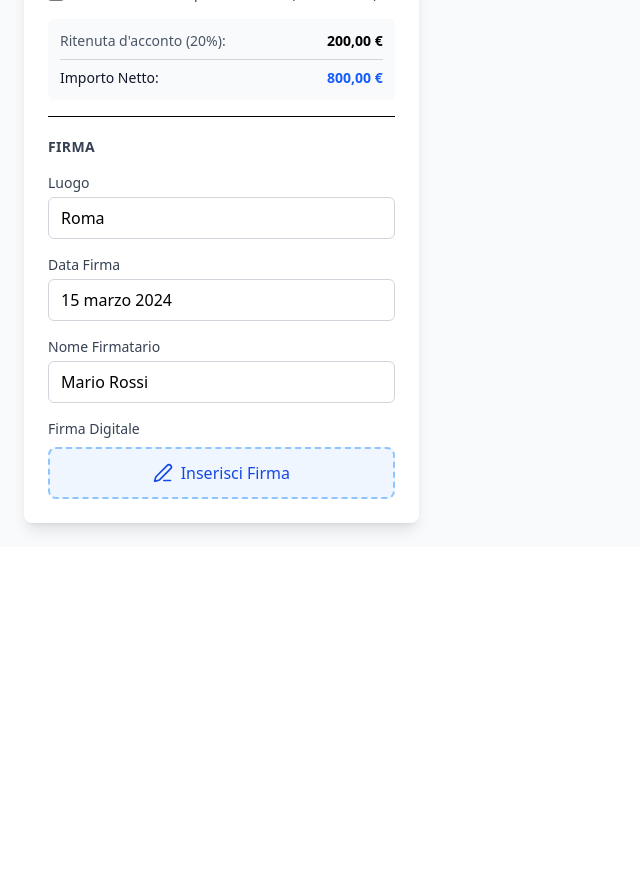
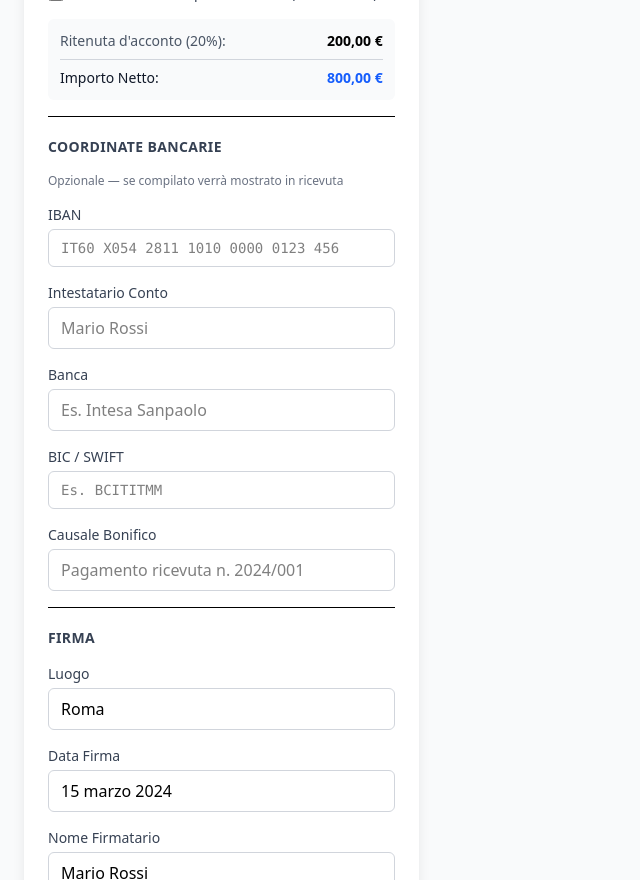
Before and after one commit to Alessandroinfo/ricevuta-occasionale, a React (Vite) app: page / in a window 1280 px wide. Shown: the part 1920-2800 px from the top of the page, without its empty margins (0-640 px from the left). Before the commit the page ends 2467 px from the top, so only its background shows below. Built offline with nearby package versions, Linux system fonts and the light colour scheme.

Commit message:
Aggiungi sezione coordinate bancarie per il pagamento e rimuovi pulsante Esporta duplicato

```diff
--- a/src/App.jsx
+++ b/src/App.jsx
@@ -1,5 +1,5 @@
 import React, { useState, useRef, useEffect } from 'react';
-import { Download, FileText, Eraser, PenLine, X, Check, Keyboard, PenTool } from 'lucide-react';
+import { FileText, Eraser, PenLine, X, Check, Keyboard, PenTool } from 'lucide-react';
 import SignatureCanvas from 'react-signature-canvas';
 
 export default function RicevutaGenerator() {
@@ -27,7 +27,12 @@ export default function RicevutaGenerator() {
       dataFirma: '15 marzo 2024',
       nomeFirma: 'Mario Rossi',
       noRitenuta: false,
-      signature: null
+      signature: null,
+      iban: '',
+      intestatarioConto: '',
+      banca: '',
+      bicSwift: '',
+      causale: ''
     };
   });
 
@@ -229,13 +234,6 @@ export default function RicevutaGenerator() {
             >
               <FileText size={18} />
               Scarica PDF
-            </button>
-            <button
-              onClick={handlePrint}
-              className="flex items-center gap-2 px-4 py-2 bg-green-600 text-white rounded-lg hover:bg-green-700 transition-colors font-medium"
-            >
-              <Download size={18} />
-              Esporta
             </button>
           </div>
         </div>
@@ -482,6 +480,67 @@ export default function RicevutaGenerator() {
                     <span className="text-gray-900 font-medium">Importo Netto:</span>
                     <span className="font-bold text-blue-600">{formatCurrency(calculateNetto())}</span>
                   </div>
+                </div>
+              </div>
+
+              {/* Pagamento */}
+              <div className="space-y-4 pb-4 border-b">
+                <h3 className="font-semibold text-gray-700 text-sm uppercase tracking-wide">Coordinate Bancarie</h3>
+                <p className="text-xs text-gray-500">Opzionale — se compilato verrà mostrato in ricevuta</p>
+                <div>
+                  <label className="block text-sm font-medium text-gray-700 mb-1">IBAN</label>
+                  <input
+                    type="text"
+                    name="iban"
+                    value={formData.iban}
+                    onChange={handleChange}
+                    placeholder="IT60 X054 2811 1010 0000 0123 456"
+                    className="form-input w-full px-3 py-2 border border-gray-300 rounded-md focus:outline-none focus:ring-2 focus:ring-blue-500 font-mono text-sm"
+                  />
+                </div>
+                <div>
+                  <label className="block text-sm font-medium text-gray-700 mb-1">Intestatario Conto</label>
+                  <input
+                    type="text"
+                    name="intestatarioConto"
+                    value={formData.intestatarioConto}
+                    onChange={handleChange}
+                    placeholder={formData.prestatoreName}
+                    className="form-input w-full px-3 py-2 border border-gray-300 rounded-md focus:outline-none focus:ring-2 focus:ring-blue-500"
+                  />
+                </div>
+                <div>
+                  <label className="block text-sm font-medium text-gray-700 mb-1">Banca</label>
+                  <input
+                    type="text"
+                    name="banca"
+                    value={formData.banca}
+                    onChange={handleChange}
+                    placeholder="Es. Intesa Sanpaolo"
+                    className="form-input w-full px-3 py-2 border border-gray-300 rounded-md focus:outline-none focus:ring-2 focus:ring-blue-500"
+                  />
+                </div>
+                <div>
+                  <label className="block text-sm font-medium text-gray-700 mb-1">BIC / SWIFT</label>
+                  <input
+                    type="text"
+                    name="bicSwift"
+                    value={formData.bicSwift}
+                    onChange={handleChange}
+                    placeholder="Es. BCITITMM"
+                    className="form-input w-full px-3 py-2 border border-gray-300 rounded-md focus:outline-none focus:ring-2 focus:ring-blue-500 font-mono text-sm"
+                  />
+                </div>
+                <div>
+                  <label className="block text-sm font-medium text-gray-700 mb-1">Causale Bonifico</label>
+                  <input
+                    type="text"
+                    name="causale"
+                    value={formData.causale}
+                    onChange={handleChange}
+                    placeholder={`Pagamento ricevuta n. ${formData.docNumber}`}
+                    className="form-input w-full px-3 py-2 border border-gray-300 rounded-md focus:outline-none focus:ring-2 focus:ring-blue-500"
+                  />
                 </div>
               </div>
 
@@ -827,6 +886,41 @@ export default function RicevutaGenerator() {
                 </div>
               </div>
 
+              {/* Coordinate Bancarie */}
+              {formData.iban && (
+                <div className="mb-8">
+                  <div className="text-center font-semibold text-sm uppercase tracking-wide py-3 border-b border-black mb-5">
+                    Coordinate Bancarie per il Pagamento
+                  </div>
+                  <div className="bg-gray-50 border border-gray-200 rounded p-4 text-sm space-y-2">
+                    <div className="flex gap-2">
+                      <span className="font-bold text-xs uppercase w-36 shrink-0">IBAN:</span>
+                      <span className="font-mono tracking-wider">{formData.iban}</span>
+                    </div>
+                    <div className="flex gap-2">
+                      <span className="font-bold text-xs uppercase w-36 shrink-0">Intestatario:</span>
+                      <span>{formData.intestatarioConto || formData.prestatoreName}</span>
+                    </div>
+                    {formData.banca && (
+                      <div className="flex gap-2">
+                        <span className="font-bold text-xs uppercase w-36 shrink-0">Banca:</span>
+                        <span>{formData.banca}</span>
+                      </div>
+                    )}
+                    {formData.bicSwift && (
+                      <div className="flex gap-2">
+                        <span className="font-bold text-xs uppercase w-36 shrink-0">BIC / SWIFT:</span>
+                        <span className="font-mono">{formData.bicSwift}</span>
+                      </div>
+                    )}
+                    <div className="flex gap-2 pt-2 border-t border-gray-300">
+                      <span className="font-bold text-xs uppercase w-36 shrink-0">Causale:</span>
+                      <span>{formData.causale || `Pagamento ricevuta n. ${formData.docNumber}`}</span>
+                    </div>
+                  </div>
+                </div>
+              )}
+
               {/* Marca da Bollo */}
               {parseFloat(formData.compensoLordo) > 77.47 && (
                 <div className="text-center py-6 my-8 border-t border-b border-gray-300">
```
Also changed, not shown: 1 other file (tests, documents, lock files or other folders).
